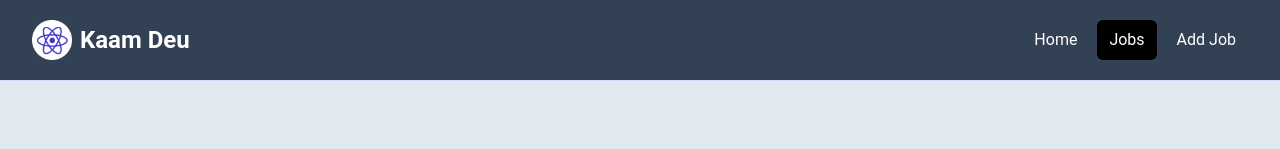
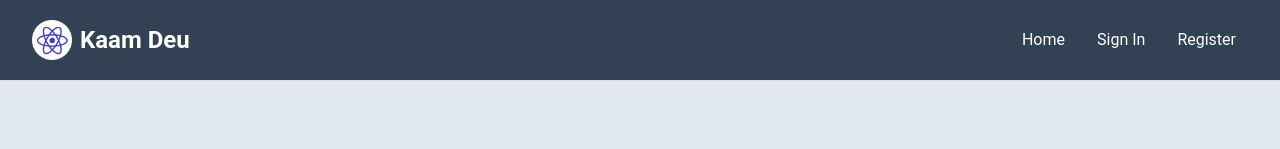
Before and after one commit to mysterybee07/go-react-job, a React (Vite) app in the folder react-job/: page /jobs in a window 1280 px wide. Shown: the top 149 px of the page. Built offline with nearby package versions, Linux system fonts and the light colour scheme; no server answers.

Commit message:
working on frontend

```diff
--- a/react-job/src/App.jsx
+++ b/react-job/src/App.jsx
@@ -37,7 +37,7 @@ const App = () => {
     // console.log('delete', id);
   };
 
-  const updatedJob = async (job) => {
+  const updateJob = async (job) => {
     const res = await fetch(`/api/jobs/${job.id}`,{
       method: 'PUT',
       headers: {
@@ -56,7 +56,7 @@ const App = () => {
         <Route path='/jobs' element={<JobsPage />} />
         <Route path='/add-job' element={<AddJobPage addJobSubmit={addJob}/>} />
         <Route path='/jobs/:id' element={<JobPage deleteJob={deleteJob}/>}  loader={jobLoader} />
-        <Route path='/edit-job/:id' element={<EditJobPage updateJobSubmit={updatedJob}/>}  loader={jobLoader} />
+        <Route path='/edit-job/:id' element={<EditJobPage updateJobSubmit={updateJob}/>}  loader={jobLoader} />
         {/* <Route path='/*' element={<NotFoundPage />} />       */}
         <Route path='/*' element={<NotFoundPage />} />
       </Route>
--- a/react-job/src/Components/Navbar.jsx
+++ b/react-job/src/Components/Navbar.jsx
@@ -35,6 +35,16 @@ const Navbar = () => {
                                     >Home</NavLink
                                     >
                                     <NavLink
+                                        to="/login"
+                                        className={ linkClass }
+                                    >Sign In</NavLink
+                                    >
+                                    <NavLink
+                                        to="/register"
+                                        className={ linkClass }
+                                    >Register</NavLink
+                                    >
+                                    {/* <NavLink
                                         to="/jobs"
                                         className={ linkClass }
                                     >Jobs</NavLink
@@ -43,7 +53,7 @@ const Navbar = () => {
                                         to="/add-job"
                                         className={linkClass}
                                     >Add Job</NavLink
-                                    >
+                                    > */}
                                 </div>
                             </div>
                         </div>
--- /dev/null
+++ b/react-job/src/pages/LoginPage.jsx
@@ -0,0 +1,11 @@
+import React from 'react'
+
+const LoginPage = () => {
+  return (
+    <div>
+
+    </div>
+  )
+}
+
+export default LoginPage
--- /dev/null
+++ b/react-job/src/pages/RegisterAsCompanyPage.jsx
@@ -0,0 +1,37 @@
+import React, { useState } from 'react'
+import { toast } from 'react-toastify';
+
+const RegisterAsCompanyPage = ({registerNewCompany}) => {
+
+const[name, setName ] = useState();
+const[contactEmail, setContactEmail] = useState();
+const[contactPhone, setContactPhone] = useState();
+const[address, setAddress] = useState();
+const[imageUrl, setImageUrl] = useState();
+const[description, setDescription] = useState();
+
+const submitForm=(e)=> {
+    e.preventDefault();
+
+    const newCompany = {
+        name,
+        contactEmail,
+        contactPhone,
+        address,
+        imageUrl,
+        description
+    }
+
+    registerNewCompany(newCompany);
+    toast.success('Company registered successfully');
+    return Navigate('/login')
+}
+
+  return (
+    <div>
+
+    </div>
+  )
+}
+
+export default RegisterAsCompanyPage
--- /dev/null
+++ b/react-job/src/pages/RegisterAsUserPage.jsx
@@ -0,0 +1,11 @@
+import React from 'react'
+
+const RegisterAsUserPage = () => {
+  return (
+    <div>
+
+    </div>
+  )
+}
+
+export default RegisterAsUserPage
--- /dev/null
+++ b/react-job/src/pages/RegisterPage.jsx
@@ -0,0 +1,11 @@
+import React from 'react'
+
+const RegisterPage = () => {
+  return (
+    <div>
+
+    </div>
+  )
+}
+
+export default RegisterPage
```
Also changed, not shown: 2 other files (tests, documents, lock files or other folders).
